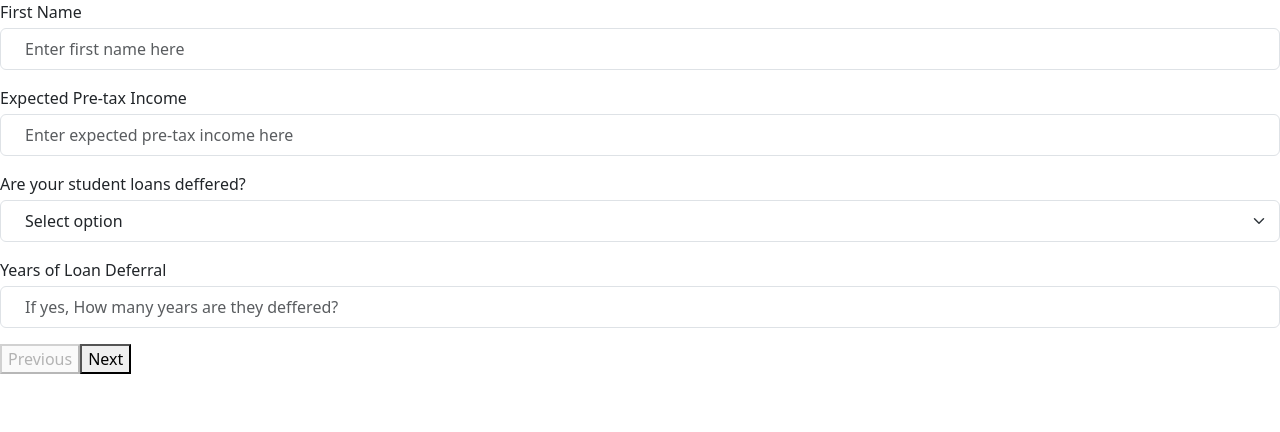
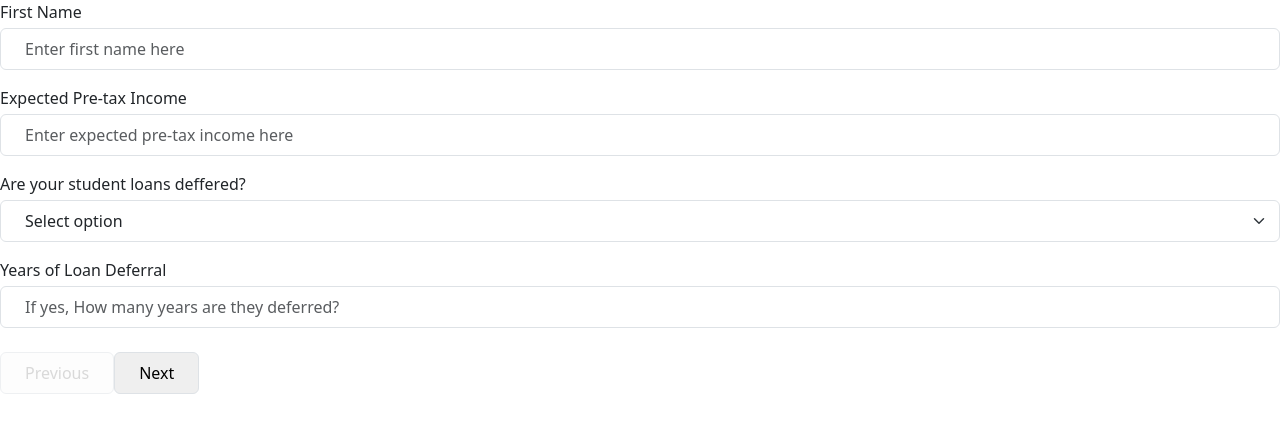
Before and after one commit to arougey/FinanceTracker, a React (Create React App) app: page / in a window 1280 px wide. Shown: the top 432 px of the page. Built offline with nearby package versions, Linux system fonts and the light colour scheme.

Commit message:
fixing layout

```diff
--- a/src/components/Page1.js
+++ b/src/components/Page1.js
@@ -5,7 +5,7 @@ import InputGroup from 'react-bootstrap/InputGroup';
 
 export default function Page1() {
   return (
-    <div className="flex items-center justify-center h-screen">
+    <div className="flex items-center justify-center">
       <div className="w-3/5">
         <div className="mb-3">
           <Form.Label htmlFor="first-name" className="block text-lg font-semibold mb-1">First Name</Form.Label>
@@ -48,7 +48,7 @@ export default function Page1() {
           <InputGroup>
             <Form.Control
               id="deferred-years"
-              placeholder="If yes, How many years are they deffered?"
+              placeholder="If yes, How many years are they deferred?"
               aria-label="Deferred years"
               className="border rounded py-2 px-4 w-full"
             />
--- a/src/screens/Signup.js
+++ b/src/screens/Signup.js
@@ -1,9 +1,54 @@
+// import React, { useState } from 'react';
+// // import ProgressBar from '../components/ProgressBar';
+// import Page1 from '../components/Page1';
+// import Page2 from '../components/Page2';
+// import Page3 from '../components/Page3';
+//  // Import other page components as needed
+
+// const SignUpForm = () => {
+//   const [formData, setFormData] = useState({
+//     firstName: '',
+//     lastName: '',
+//     email: '',
+//     password: '',
+//   });
+
+//   const pageComponents = [Page1,Page2,Page3]; // Add more page components here
+//   const totalPages = pageComponents.length;
+
+//   const [currentPage, setCurrentPage] = useState(1);
+
+//   const handleNext = () => {
+//     setCurrentPage(currentPage + 1);
+//   };
+
+//   const handlePrev = () => {
+//     setCurrentPage(currentPage - 1);
+//   };
+
+//   return (
+//     <div>
+//       {/* Render progress bar */}
+//       {/* <ProgressBar currentPage={currentPage} totalPages={totalPages} /> */}
+
+//       {/* Render the current page */}
+//       {React.createElement(pageComponents[currentPage - 1], {
+//         formData,
+//         setFormData,
+//       })}
+
+//       {/* Navigation buttons */}
+//       <button onClick={handlePrev} disabled={currentPage === 1}>Previous</button>
+//       <button onClick={handleNext} disabled={currentPage === totalPages}>Next</button>
+//     </div>
+//   );
+// };
+
+// export default SignUpForm;
 import React, { useState } from 'react';
-// import ProgressBar from '../components/ProgressBar';
 import Page1 from '../components/Page1';
 import Page2 from '../components/Page2';
 import Page3 from '../components/Page3';
- // Import other page components as needed
 
 const SignUpForm = () => {
   const [formData, setFormData] = useState({
@@ -13,7 +58,7 @@ const SignUpForm = () => {
     password: '',
   });
 
-  const pageComponents = [Page1,Page2,Page3]; // Add more page components here
+  const pageComponents = [Page1, Page2, Page3]; // Add more page components here
   const totalPages = pageComponents.length;
 
   const [currentPage, setCurrentPage] = useState(1);
@@ -27,19 +72,32 @@ const SignUpForm = () => {
   };
 
   return (
-    <div>
-      {/* Render progress bar */}
-      {/* <ProgressBar currentPage={currentPage} totalPages={totalPages} /> */}
-
-      {/* Render the current page */}
+    <div className="flex flex-col items-center justify-center min-h-screen">
       {React.createElement(pageComponents[currentPage - 1], {
         formData,
         setFormData,
       })}
 
-      {/* Navigation buttons */}
-      <button onClick={handlePrev} disabled={currentPage === 1}>Previous</button>
-      <button onClick={handleNext} disabled={currentPage === totalPages}>Next</button>
+      <div className="mt-4 flex gap-4">
+        <button
+          onClick={handlePrev}
+          disabled={currentPage === 1}
+          className={`px-4 py-2 border rounded ${
+            currentPage === 1 ? 'opacity-50 cursor-not-allowed' : 'bg-gray-200 hover:bg-gray-300'
+          }`}
+        >
+          Previous
+        </button>
+        <button
+          onClick={handleNext}
+          disabled={currentPage === totalPages}
+          className={`px-4 py-2 border rounded text-black ${
+            currentPage === totalPages ? 'opacity-50 cursor-not-allowed' : 'bg-gray-500 hover:bg-gray-600'
+          }`}
+        >
+          Next
+        </button>
+      </div>
     </div>
   );
 };
```
